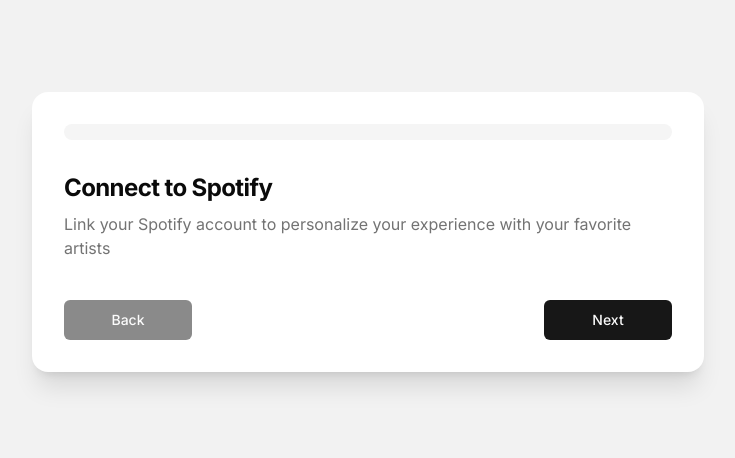
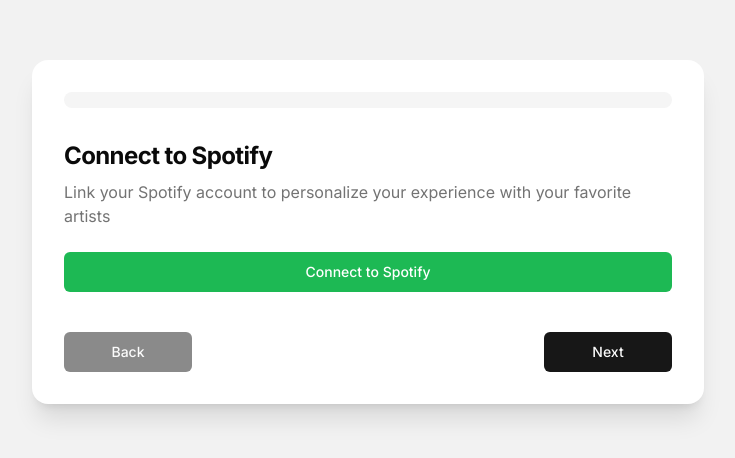
Before and after one commit to timonschramm/Hyking, a Next.js app in the folder nextjs-fastapi/: page /onboarding in a window 1280 px wide. Shown: the part 168-626 px from the top of the page, without its empty margins (272-1007 px from the left). Built offline with nearby package versions, Linux system fonts and the light colour scheme.

Commit message:
fix: moved spotify around

```diff
--- a/nextjs-fastapi/app/components/OnboardingStep.tsx
+++ b/nextjs-fastapi/app/components/OnboardingStep.tsx
@@ -126,7 +126,7 @@
       </div>
 
       <div className="space-y-6">
-        {currentStep === 1 ? ( // Spotify step
+        {currentStep === 0 ? ( // Spotify step
           <div className="mt-4">
             {!spotifyConnected ? (
               <Button
```
